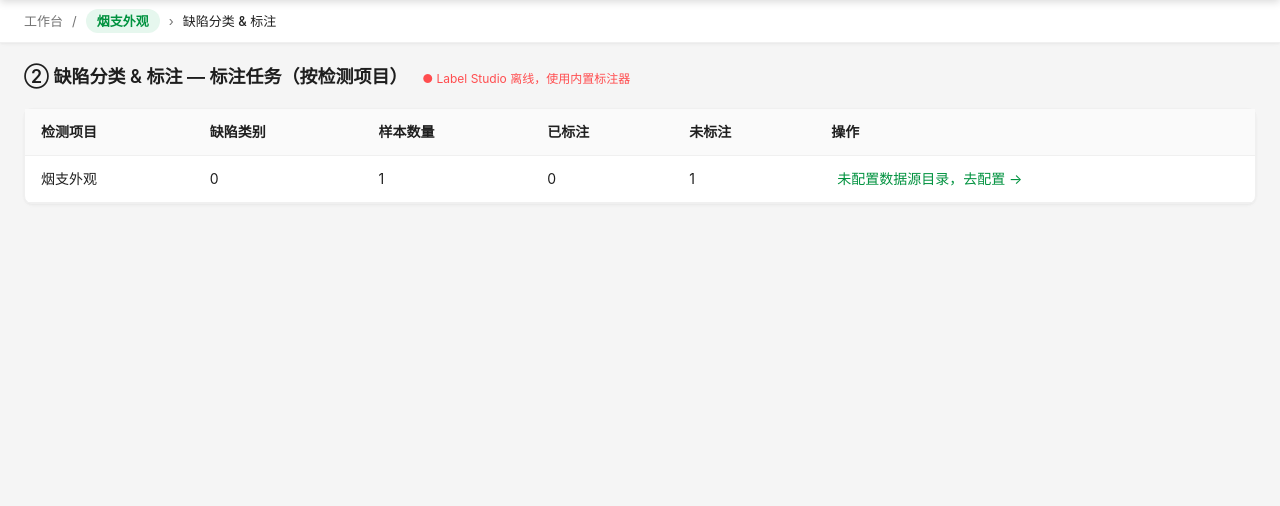
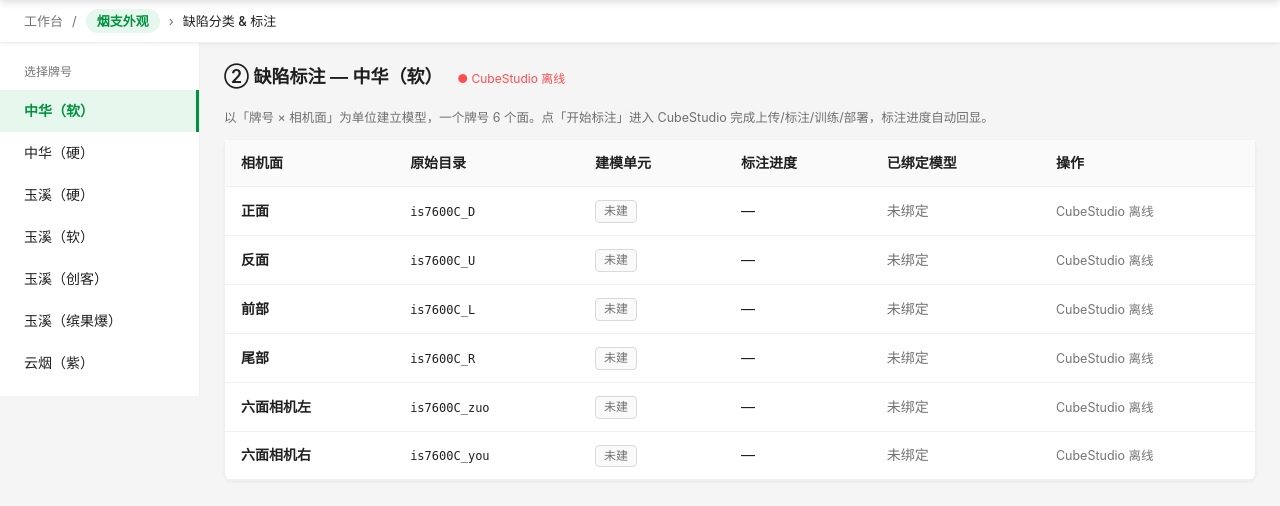
Before and after one commit to weiqisen/analyse_platform, a Flask app: a page that uses app/templates/label.html in a window 1280 px wide. Shown: the part 56-562 px from the top of the page. Run offline with Flask 2, Linux system fonts and the light colour scheme; a user stored in the database is signed in; data comes from the database, SQL or seed files in the repository; tables that the repository leaves empty hold one stand-in row (values such as "Sample post"); data that the repository does not hold is empty.

Commit message:
菜单②缺陷标注改造：牌号×相机面 建模单元 + 内嵌对方 CubeStudio
新架构核心：
- model_units 表（牌号×相机面），菜单②③④的枢纽。一个牌号6个面，每个面
  一个建模单元。
- /label 改为左侧牌号下拉、右侧该牌号6个相机面。点「建模型并标注」建单元并
  在对方 CubeStudio 建对应项目；点「开始标注」内嵌对方界面。
- label_cs.html 内嵌对方 CubeStudio（iframe），每10秒轮询标注进度回显。
- /api/label/unit/<id>/stats 轮询接口，从对方拉进度刷新。

对方 CubeStudio 对接层（cs_ok/cs_ensure_project/cs_project_stats/cs_project_models），
基址取集成配置 cs_url，可随时切真地址。参考 cube-studio 源码，响应按其
{status,result,message} 风格解包，模型字段用 model_name/model_version/
model_status/inference_host_url。

cubestudio_mock/：对方系统的 mock（对方还在开发），实现 建项目/标注进度/
模型列表/训练/部署/推理 六个接口 + 内嵌标注界面。部署为 systemd 服务
cubestudio-mock(:9700)，平台 cs_url 指向它。已验证全链路：建单元→内嵌→
轮询进度 27→30 动态增长。

真实 cube-studio 部署的是 TorchServe/Triton（二进制图入参），不符本契约，
对接时需对方包一层或我方加适配器，已在 mock 注释标明。

Co-Authored-By: Claude Opus 4.8 <noreply@anthropic.com>
Claude-Session: https://claude.ai/code/session_017zaxecravTgEgonwqTV9eo

```diff
--- a/app/app.py
+++ b/app/app.py
@@ -240,6 +240,21 @@ def init_db():
             name VARCHAR(64) NOT NULL COMMENT '缺陷分类名称',
             status INT DEFAULT 1 COMMENT '状态: 1启用 0停用'
         ) DEFAULT CHARSET=utf8mb4 COMMENT='缺陷标注分类表'""",
+        """CREATE TABLE IF NOT EXISTS model_units(
+            id INT PRIMARY KEY AUTO_INCREMENT COMMENT '主键ID',
+            brand VARCHAR(64) NOT NULL COMMENT '牌号/品规',
+            face_id INT NOT NULL COMMENT '相机面(camera_faces.id)',
+            cs_project_id VARCHAR(64) DEFAULT '' COMMENT '对方CubeStudio项目ID(标注/训练)',
+            cs_project_url VARCHAR(512) DEFAULT '' COMMENT '对方项目内嵌URL',
+            model_id VARCHAR(64) DEFAULT '' COMMENT '已绑定的推理模型ID(来自对方)',
+            model_version VARCHAR(64) DEFAULT '' COMMENT '已绑定模型版本',
+            model_endpoint VARCHAR(512) DEFAULT '' COMMENT '推理服务地址',
+            annotated INT DEFAULT 0 COMMENT '已标注数(轮询对方刷新)',
+            total INT DEFAULT 0 COMMENT '任务总数(轮询对方刷新)',
+            status INT DEFAULT 1 COMMENT '状态: 1启用 0停用',
+            created_at DATETIME DEFAULT CURRENT_TIMESTAMP COMMENT '创建时间',
+            UNIQUE KEY uq_brand_face (brand, face_id)
+        ) DEFAULT CHARSET=utf8mb4 COMMENT='建模单元(牌号×相机面), 菜单②③④枢纽'""",
         """CREATE TABLE IF NOT EXISTS camera_faces(
             id INT PRIMARY KEY AUTO_INCREMENT COMMENT '主键ID',
             raw_name VARCHAR(128) NOT NULL COMMENT 'MinIO 里的原始相机面目录名, 如 is7600C_D',
@@ -1171,6 +1186,74 @@ def collect_test_terminal():
         return jsonify({"ok": False, "msg": str(e)[:160]})
 
 
+# ---------------------------------------------------------------- 对方 CubeStudio 对接
+# 对方系统融合了 Label Studio，负责 标注→训练→部署推理。我们是它的业务客户端：
+# 建项目、轮询标注进度、拉模型列表、调推理。对方没就绪时用 cubestudio_mock 顶。
+def _cs_req(method, path, data=None, timeout=15):
+    """调对方 CubeStudio API。基址取自集成配置 cs_url，可随时切到真地址。"""
+    import urllib.request
+    base = get_cfg("cs_url").rstrip("/")
+    if not base:
+        raise Exception("未配置 CubeStudio 地址（基础配置→系统集成）")
+    headers = {"Content-Type": "application/json"}
+    token = get_cfg("cs_token")
+    if token:
+        headers["Authorization"] = "Bearer " + token
+    body = json.dumps(data).encode("utf-8") if data is not None else None
+    req = urllib.request.Request(base + path, data=body, headers=headers)
+    req.get_method = lambda: method
+    with urllib.request.urlopen(req, timeout=timeout) as r:
+        txt = r.read().decode("utf-8")
+        d = json.loads(txt) if txt else {}
+    # cube-studio 风格：{status, result, message}，status!=0 视为失败；自动解包 result
+    if isinstance(d, dict) and "status" in d and "result" in d:
+        if d.get("status") not in (0, "0", None):
+            raise Exception("CubeStudio %s: %s" % (path, d.get("message", "")))
+        return d["result"]
+    return d
+
+
+def cs_ok():
+    try:
+        return bool((_cs_req("GET", "/health") or {}).get("ok"))
+    except Exception:
+        return False
+
+
+def cs_ensure_project(unit, brand, face):
+    """为建模单元(牌号×相机面)确保对方项目存在，返回 (project_id, embed_url)。"""
+    if unit["cs_project_id"]:
+        return unit["cs_project_id"], unit["cs_project_url"]
+    r = _cs_req("POST", "/api/projects", {
+        "brand": brand, "face_code": face["face_code"], "face_name": face["face_name"],
+        "title": "%s · %s" % (brand, face["face_name"])})
+    pid, url = r.get("project_id", ""), r.get("embed_url", "")
+    if pid:
+        db = get_db()
+        db.execute("UPDATE model_units SET cs_project_id=?,cs_project_url=? WHERE id=?",
+                   (pid, url, unit["id"]))
+        db.commit()
+    return pid, url
+
+
+def cs_project_stats(pid):
+    try:
+        r = _cs_req("GET", "/api/projects/%s/stats" % pid) or {}
+        return int(r.get("total", 0)), int(r.get("annotated", 0))
+    except Exception as e:
+        app.logger.warning("拉 CubeStudio 标注进度失败（%s）：%s", pid, e)
+        return 0, 0
+
+
+def cs_project_models(pid):
+    try:
+        r = _cs_req("GET", "/api/projects/%s/models" % pid)
+        return r if isinstance(r, list) else []
+    except Exception as e:
+        app.logger.warning("拉 CubeStudio 模型列表失败（%s）：%s", pid, e)
+        return []
+
+
 # ---------------------------------------------------------------- Label Studio 对接
 def _ls_headers():
     return {"Authorization": "Token " + get_cfg("ls_token"),
@@ -1409,53 +1492,54 @@ def label_image_url(img):
 @app.route("/label")
 @login_required
 def label():
-    db = get_db()
-    sync_label_images()
-    scfg = db.execute("SELECT * FROM storage_config LIMIT 1").fetchone()
-    ls_ok = "label-studio" in str(_ls_get("/api/version")).lower()
-    tasks = []
-    # 只处理顶栏选中的检测项目 —— 整个 ①②③④ 流程都是在它之下进行的。
-    # （此前遍历 brands 牌号表，新建检测项目永远联动不到 LS）
-    cur = cur_detect_item()
-    for item in ([cur] if cur else []):
-        name = item["short_name"] or item["name"]
-        classes = [dict(c) for c in db.execute(
-            "SELECT * FROM label_classes WHERE status=1 AND item_id=? ORDER BY id",
-            (item["id"],)).fetchall()]
-        total_db = db.execute("SELECT COUNT(*) AS c FROM label_images WHERE item_id=?",
-                              (item["id"],)).fetchone()["c"] or 0
-        pid = item["ls_project_id"] or None
-        ls_total = ls_done = 0
-        note = fix_url = ""
-        # 空状态要说清「为什么空」并给出去哪修，否则新用户只看到一片 0
-        if not item["src_prefix"]:
-            note = "未配置数据源目录，去配置"
-            fix_url = url_for("config", tab="items", item=name)
-        elif not classes:
-            note = "未配置缺陷类别，去添加"
-            fix_url = url_for("config", tab="defects", item=name)
-        elif ls_ok and scfg and total_db:
-            try:
-                pid = ls_ensure_project(item, classes)
-                if pid:
-                    ls_ensure_s3_storage(pid, scfg, item["src_prefix"] + "/")
-                    ls_ensure_webhook(pid)
-                    cnt = ls_task_counts(pid)
-                    ls_total, ls_done = cnt["total"], cnt["done"]
-                    cache_label_progress(db, item["id"], name, cnt)
-            except Exception as e:
-                app.logger.warning("Label Studio 对接失败（检测项目 %s）：%s", name, e)
-                note = "Label Studio 对接失败"
-        elif not total_db:
-            note = "数据源「%s/」下没有图片" % item["src_prefix"]
-        tasks.append({"item_id": item["id"], "brand": name, "total": ls_total or total_db,
-                      "labeling": ls_done, "unlabeled": max(0, (ls_total or total_db) - ls_done),
-                      "exported": ls_done, "ls_pid": pid, "ls_ok": ls_ok,
-                      "classes": len(classes), "note": note, "fix_url": fix_url})
-    all_classes = [dict(c) for c in db.execute(
-        "SELECT * FROM label_classes WHERE status=1 ORDER BY id").fetchall()]
-    return render_template("label.html", tasks=tasks, classes=all_classes, active="label",
-                           LS_URL=get_cfg("ls_url"), has_ls=ls_ok)
+    """缺陷标注（新架构）：左侧牌号下拉，右侧该牌号的相机面=建模单元。
+    每个单元对接对方 CubeStudio（建项目→内嵌标注→轮询进度）。"""
+    db = get_db()
+    brands = [dict(b) for b in db.execute(
+        "SELECT * FROM brands WHERE status=1 ORDER BY id").fetchall()]
+    cur_brand = request.args.get("brand") or (brands[0]["spec"] if brands else "")
+    faces = [dict(f) for f in db.execute(
+        "SELECT * FROM camera_faces WHERE status=1 ORDER BY sort_order, id").fetchall()]
+    cs_online = cs_ok()
+    units = []
+    for f in faces:
+        u = db.execute("SELECT * FROM model_units WHERE brand=? AND face_id=?",
+                       (cur_brand, f["id"])).fetchone()
+        units.append({
+            "face_id": f["id"], "face_name": f["face_name"], "face_code": f["face_code"],
+            "raw_name": f["raw_name"],
+            "exists": bool(u), "unit_id": u["id"] if u else 0,
+            "cs_project_id": u["cs_project_id"] if u else "",
+            "annotated": u["annotated"] if u else 0, "total": u["total"] if u else 0,
+            "model_version": u["model_version"] if u else "",
+        })
+    return render_template("label.html", brands=brands, cur_brand=cur_brand,
+                           units=units, cs_online=cs_online, active="label")
+
+
+@app.route("/label/unit/create", methods=["POST"])
+@login_required
+def label_unit_create():
+    """为(牌号×相机面)建立建模单元，并在对方 CubeStudio 建对应项目。"""
+    db = get_db()
+    brand = request.form.get("brand", "").strip()
+    face_id = request.form.get("face_id", type=int)
+    if not brand or not face_id:
+        abort(400)
+    face = db.execute("SELECT * FROM camera_faces WHERE id=?", (face_id,)).fetchone()
+    if not face:
+        abort(404)
+    u = db.execute("SELECT * FROM model_units WHERE brand=? AND face_id=?", (brand, face_id)).fetchone()
+    if not u:
+        db.execute("INSERT INTO model_units(brand,face_id) VALUES(?,?)", (brand, face_id))
+        db.commit()
+        u = db.execute("SELECT * FROM model_units WHERE brand=? AND face_id=?", (brand, face_id)).fetchone()
+    try:
+        cs_ensure_project(dict(u), brand, dict(face))
+        flash("已为「%s · %s」建立标注项目" % (brand, face["face_name"]), "success")
+    except Exception as e:
+        flash("对接 CubeStudio 失败：%s" % str(e)[:120], "error")
+    return redirect(url_for("label", brand=brand))
 
 
 @app.route("/label/class/add", methods=["POST"])
@@ -1486,35 +1570,43 @@ def label_class_delete(cid):
     return redirect(url_for("label"))
 
 
-@app.route("/label/anno/<int:item_id>")
-@login_required
-def label_anno(item_id):
-    """标注入口：Label Studio 可用时内嵌其项目页（保留平台导航），否则降级内置标注器。"""
-    db = get_db()
-    item = db.execute("SELECT * FROM detect_items WHERE id=?", (item_id,)).fetchone()
-    if not item:
+@app.route("/label/anno/<int:unit_id>")
+@login_required
+def label_anno(unit_id):
+    """标注入口：内嵌对方 CubeStudio 的标注界面（保留平台导航）。"""
+    db = get_db()
+    u = db.execute("SELECT * FROM model_units WHERE id=?", (unit_id,)).fetchone()
+    if not u:
         abort(404)
-    item = dict(item)
-    name = item["short_name"] or item["name"]
-    pid = item["ls_project_id"] or 0
-    if pid and (_ls_get("/api/projects/%d" % pid) or {}).get("id"):
-        return render_template("label_ls.html", brand=name, active="label",
-                               ls_src=get_cfg("ls_url").rstrip("/") + "/projects/%d/data" % pid,
-                               ls_user=get_cfg("ls_user"), cnt=ls_task_counts(pid))
-    # LS 不可用时降级到内置标注器
-    imgs = db.execute("SELECT * FROM label_images WHERE item_id=? ORDER BY id", (item_id,)).fetchall()
-    if not imgs:
-        flash("检测项目「%s」在数据源中未找到图片" % name, "error")
-        return redirect(url_for("label"))
-    idx = request.args.get("i", type=int) or 0
-    idx = max(0, min(idx, len(imgs) - 1))
-    img = imgs[idx]
-    classes = [dict(c) for c in db.execute(
-        "SELECT * FROM label_classes WHERE item_id=? ORDER BY id", (item_id,)).fetchall()]
-    annos = db.execute("SELECT * FROM annotations WHERE image_id=? ORDER BY id", (img["id"],)).fetchall()
-    return render_template("label_anno.html", brand=name, img=dict(img), img_url=label_image_url(img),
-                           idx=idx, total=len(imgs), classes=classes,
-                           annos=[dict(a) for a in annos], active="label")
+    u = dict(u)
+    face = db.execute("SELECT * FROM camera_faces WHERE id=?", (u["face_id"],)).fetchone()
+    title = "%s · %s" % (u["brand"], face["face_name"] if face else "?")
+    try:
+        pid, embed = cs_ensure_project(u, u["brand"], dict(face) if face else {})
+    except Exception as e:
+        flash("对接 CubeStudio 失败：%s" % str(e)[:120], "error")
+        return redirect(url_for("label", brand=u["brand"]))
+    # embed_url 可能是相对路径，拼成绝对地址给 iframe
+    src = embed if embed.startswith("http") else get_cfg("cs_url").rstrip("/") + embed
+    total, annotated = cs_project_stats(pid)
+    db.execute("UPDATE model_units SET total=?,annotated=? WHERE id=?", (total, annotated, unit_id))
+    db.commit()
+    return render_template("label_cs.html", title=title, unit_id=unit_id, active="label",
+                           cs_src=src, total=total, annotated=annotated)
+
+
+@app.route("/api/label/unit/<int:unit_id>/stats")
+@login_required
+def api_label_unit_stats(unit_id):
+    """定时轮询：从对方 CubeStudio 拉最新标注进度并刷新。"""
+    db = get_db()
+    u = db.execute("SELECT * FROM model_units WHERE id=?", (unit_id,)).fetchone()
+    if not u or not u["cs_project_id"]:
+        return jsonify({"total": 0, "annotated": 0})
+    total, annotated = cs_project_stats(u["cs_project_id"])
+    db.execute("UPDATE model_units SET total=?,annotated=? WHERE id=?", (total, annotated, unit_id))
+    db.commit()
+    return jsonify({"total": total, "annotated": annotated})
 
 
 # LS 实际发出的动作名。曾错写成 ANNOTATION_DELETED / TASK_CREATED / TASK_DELETED
--- a/app/templates/label.html
+++ b/app/templates/label.html
@@ -1,94 +1,57 @@
 {% extends "base.html" %}
-{% block title %}缺陷分类&标注 · 缺陷图片分析平台{% endblock %}
+{% block title %}缺陷标注 · 缺陷图片分析平台{% endblock %}
+{% block sider %}
+<aside class="layout-sider">
+  <div class="sider-title">选择牌号</div>
+  <nav class="sider-menu">
+    {% for b in brands %}
+    <a href="{{ url_for('label', brand=b.spec, item=cur_item) }}" class="{{ 'active' if cur_brand==b.spec }}">{{ b.spec }}</a>
+    {% else %}
+    <div style="padding:10px;color:var(--text-secondary);font-size:13px">暂无牌号，请到<br>基础配置→牌号维护</div>
+    {% endfor %}
+  </nav>
+</aside>
+{% endblock %}
 {% block content %}
-<div style="display:flex;gap:16px;align-items:flex-start">
-  <div style="flex:1">
-    <div class="page-title">② 缺陷分类 & 标注 — 标注任务（按检测项目）
-      {% if has_ls %}<span style="font-size:12px;font-weight:400;color:#52c41a;margin-left:10px">● Label Studio 已连接</span>
-      {% else %}<span style="font-size:12px;font-weight:400;color:#ff4d4f;margin-left:10px">● Label Studio 离线，使用内置标注器</span>{% endif %}
+<div class="toolbar">
+  <div class="page-title" style="margin:0">② 缺陷标注 — {{ cur_brand or '（未选牌号）' }}
+    {% if cs_online %}<span style="font-size:12px;font-weight:400;color:#52c41a;margin-left:10px">● CubeStudio 已连接</span>
+    {% else %}<span style="font-size:12px;font-weight:400;color:#ff4d4f;margin-left:10px">● CubeStudio 离线</span>{% endif %}
   </div>
+</div>
+<div style="font-size:12.5px;color:var(--text-secondary);margin-bottom:12px">
+  以「牌号 × 相机面」为单位建立模型，一个牌号 6 个面。点「开始标注」进入 CubeStudio 完成上传/标注/训练/部署，标注进度自动回显。
+</div>
+
 <div class="card"><div class="card-body" style="padding:0">
 <table class="table">
-      <thead><tr>
-        <th>检测项目</th><th>缺陷类别</th><th>样本数量</th><th>已标注</th><th>未标注</th><th>操作</th>
-      </tr></thead>
+  <thead><tr><th>相机面</th><th>原始目录</th><th>建模单元</th><th>标注进度</th><th>已绑定模型</th><th>操作</th></tr></thead>
   <tbody>
-      {% for t in tasks %}
+  {% for u in units %}
   <tr>
-        <td>{{ t.brand }}</td><td>{{ t.classes }}</td><td>{{ t.total }}</td>
-        <td>{{ t.labeling }}</td><td>{{ t.unlabeled }}</td>
+    <td><b>{{ u.face_name }}</b></td>
+    <td><code style="font-size:12px">{{ u.raw_name }}</code></td>
+    <td>{% if u.exists %}<span class="tag">已建</span>{% else %}<span class="tag tag-gray">未建</span>{% endif %}</td>
+    <td>{% if u.exists %}{{ u.annotated }} / {{ u.total }}{% else %}—{% endif %}</td>
+    <td>{% if u.model_version %}<span style="color:#52c41a">{{ u.model_version }}</span>{% else %}<span style="color:var(--text-secondary)">未绑定</span>{% endif %}</td>
     <td style="white-space:nowrap">
-          {% if t.total and not t.note %}
-          <a class="btn-link" href="{{ url_for('label_anno', item_id=t.item_id) }}">继续标注</a>
-          {% if t.labeling %}
-          <a class="btn-link" href="javascript:;" onclick="openPublish({{ t.item_id }},'{{ t.brand }}',{{ t.labeling }})">发布样本集</a>
-          {% endif %}
-          {% if t.ls_pid %}
-          <a class="btn-link" style="color:#ff4d4f" href="javascript:;"
-             onclick="openReset({{ t.item_id }},'{{ t.brand }}',{{ t.labeling }})">删除标注项目</a>
-          {% endif %}
-          {% elif t.fix_url %}
-          <a class="btn-link" href="{{ t.fix_url }}">{{ t.note }} →</a>
+      {% if not cs_online %}
+      <span style="color:var(--text-secondary);font-size:12.5px">CubeStudio 离线</span>
+      {% elif u.exists %}
+      <a class="btn-link" href="{{ url_for('label_anno', unit_id=u.unit_id) }}">开始标注</a>
       {% else %}
-          <span class="btn-link" style="color:var(--text-secondary);cursor:default">{{ t.note or '数据源无图片' }}</span>
+      <form method="post" action="{{ url_for('label_unit_create') }}" style="display:inline">
+        <input type="hidden" name="brand" value="{{ cur_brand }}">
+        <input type="hidden" name="face_id" value="{{ u.face_id }}">
+        <button class="btn-link" type="submit">建模型并标注</button>
+      </form>
       {% endif %}
     </td>
   </tr>
   {% else %}
-      <tr><td colspan="6" class="empty">暂无检测项目，请先到「基础配置 → 检测项目」新建</td></tr>
+  <tr><td colspan="6" class="empty">未配置相机面，请到「基础配置 → 相机面映射」维护</td></tr>
   {% endfor %}
   </tbody>
 </table>
 </div></div>
-  </div>
-</div>
-
-<div class="modal-mask" id="pubModal">
-  <div class="modal">
-    <div class="modal-head"><span>发布样本集</span><span class="close" onclick="closeModal('pubModal')">×</span></div>
-    <div class="modal-body">
-      <p style="margin:0;font-size:14px">确认将 <b id="pubBrand">—</b> 的 <b id="pubNum">0</b> 张已标注样本发布到 <code>defect-datasets</code> 桶？</p>
-      <p style="margin:8px 0 0;font-size:12.5px;color:var(--text-secondary)">标注数据实时从 Label Studio 拉取，生成版本化样本集（COCO json + 原图），算法训练流水线可直接从桶读取。</p>
-    </div>
-    <div class="modal-foot">
-      <button class="btn" onclick="closeModal('pubModal')">取消</button>
-      <form method="post" id="pubForm" action="" style="display:inline">
-        <button class="btn btn-primary" type="submit">确认发布</button>
-      </form>
-    </div>
-  </div>
-</div>
-<div class="modal-mask" id="resetModal">
-  <div class="modal">
-    <div class="modal-head"><span>删除标注项目</span><span class="close" onclick="closeModal('resetModal')">×</span></div>
-    <div class="modal-body">
-      <p style="margin:0;font-size:14px">确认删除 <b id="rsBrand">—</b> 在 Label Studio 里的标注项目？</p>
-      <p style="margin:8px 0 0;font-size:12.5px;color:#ff4d4f">
-        已标注的 <b id="rsNum">0</b> 张会一并删除，无法恢复。</p>
-      <p style="margin:6px 0 0;font-size:12.5px;color:var(--text-secondary)">
-        MinIO 里的原图不受影响；已发布到 defect-datasets 的样本集也不受影响。
-        再次打开标注页会自动重建项目并重新同步图片。</p>
-    </div>
-    <div class="modal-foot">
-      <button class="btn" onclick="closeModal('resetModal')">取消</button>
-      <form method="post" id="rsForm" action="" style="display:inline">
-        <button class="btn" style="background:#ff4d4f;border-color:#ff4d4f;color:#fff" type="submit">确认删除</button>
-      </form>
-    </div>
-  </div>
-</div>
-<script>
-function openReset(itemId, name, count){
-  document.getElementById('rsBrand').textContent = name;
-  document.getElementById('rsNum').textContent = count;
-  document.getElementById('rsForm').action = '/label/reset/' + itemId;
-  openModal('resetModal');
-}
-function openPublish(itemId, name, count){
-  document.getElementById('pubBrand').textContent = name;
-  document.getElementById('pubNum').textContent = count;
-  document.getElementById('pubForm').action = '/label/export/' + itemId;
-  openModal('pubModal');
-}
-</script>
 {% endblock %}
```
Also changed, not shown: app/templates/label_cs.html (added, +40 -0 lines), cubestudio_mock/mock_cubestudio.py (added, +173 -0 lines). Lines whose indentation alone changed are shown as unchanged.
